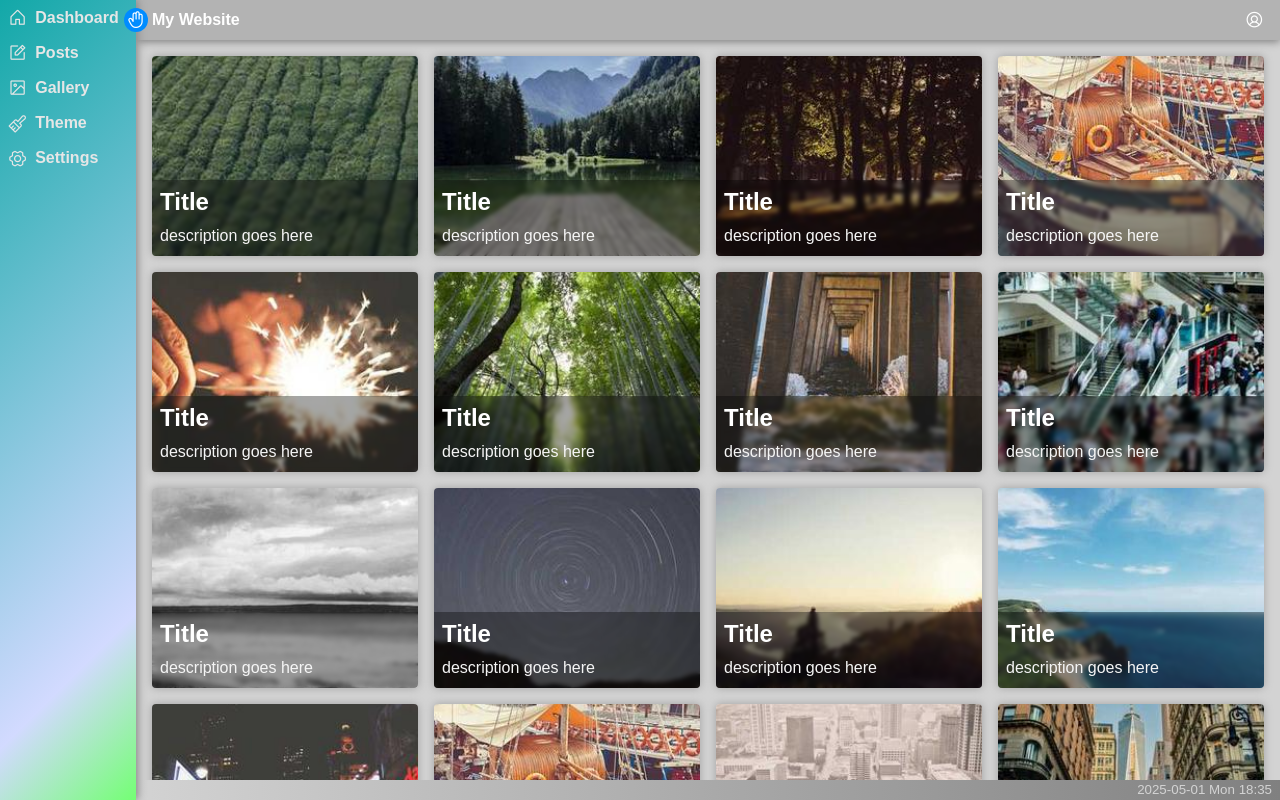
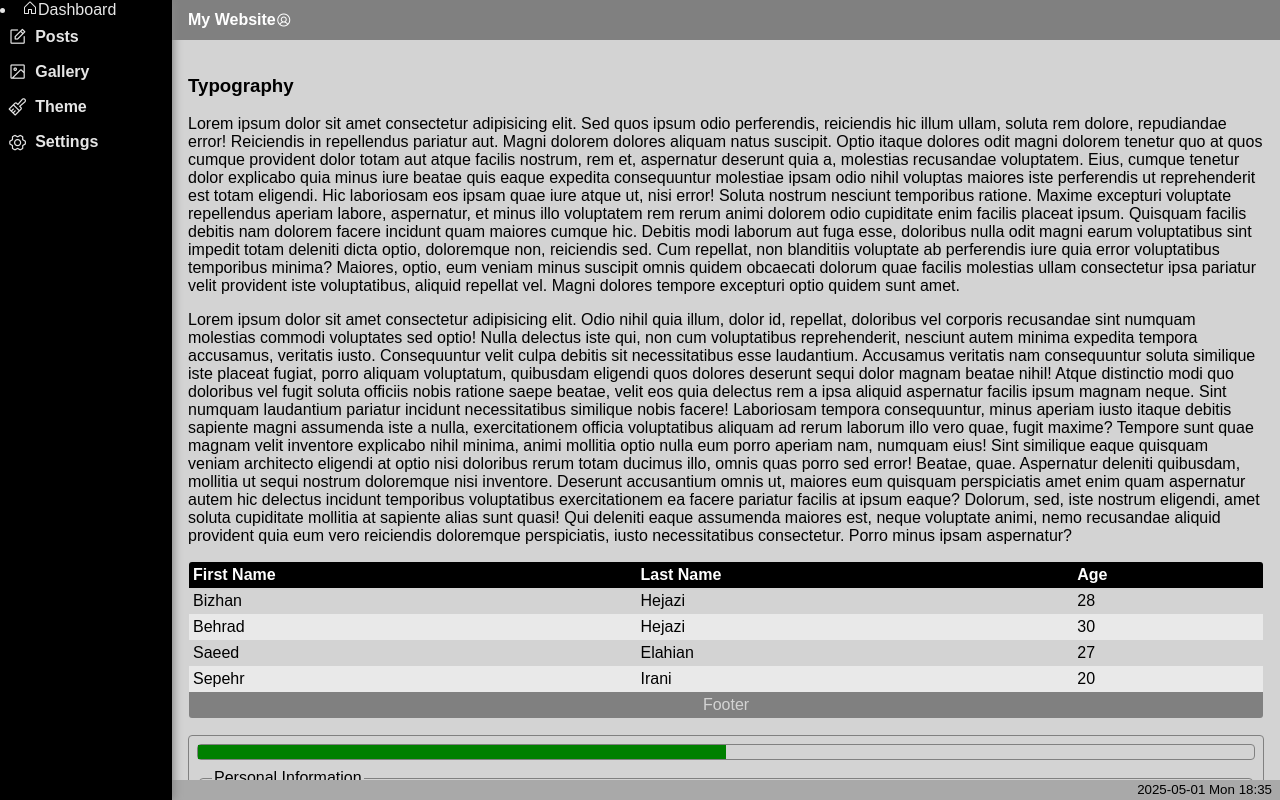
Before and after one commit to bizhanhe1996/admin-dashboard, a plain HTML site: page index.html in a window 1280 px wide. Drawn offline with nearby package versions, Linux system fonts and the light colour scheme.

Commit message:
Separated CSS

```diff
--- a/index.html
+++ b/index.html
@@ -1,162 +1,153 @@
 <!DOCTYPE html>
-<html>
+<html class="light">
   <head lang="en-US" dir="ltr">
-    <title>My Dashboard</title>
+    <title>HTML CSS Practice</title>
     <meta charset="UTF-8" />
     <meta name="viewport" content="screen-width=device-width,initial-scale=1" />
-    <link rel="stylesheet" href="styles.css" />
-    <!-- Phosphor Icons -->
-    <link
-      rel="stylesheet"
-      type="text/css"
-      href="https://cdn.jsdelivr.net/npm/@phosphor-icons/web@2.1.1/src/regular/style.css"
-    />
+    <link rel="stylesheet" href="styles/app.css" />
   </head>
   <body>
-    <main>
     <aside id="layout-aside">
       <nav>
+        <li><i class="ph ph-house"></i><span>Dashboard</span></li>
         <ul>
-            <li><i class="ph ph-house"></i><span>Dashboard</span></li>
           <li><i class="ph ph-note-pencil"></i><span>Posts</span></li>
           <li><i class="ph ph-image-square"></i><span>Gallery</span></li>
-            <li>
-              <i class="ph ph-paint-brush-household"></i><span>Theme</span>
-            </li>
+          <li><i class="ph ph-paint-brush-household"></i><span>Theme</span></li>
           <li><i class="ph ph-gear-six"></i><span>Settings</span></li>
         </ul>
       </nav>
     </aside>
     <section>
       <header>
-          <span id="aside-collapse" onclick="toggleAside()">
-            <i class="ph ph-hand"></i>
-          </span>
         <b>My Website</b>
-          <i
-            class="ph ph-user-circle"
-            style="margin-left: auto; font-size: 1.2rem"
-          ></i>
+        <i id="header-profile" class="ph ph-user-circle"></i>
       </header>
+      <main>
+        <!-- Typography -->
+
         <article>
-          <div id="grid-box">
-            <div class="item">
-              <div>
-                <h2>Title</h2>
-                <p>description goes here</p>
+          <h1 class="m-0">Typography</h1>
+          <p>
+            Lorem ipsum dolor sit amet consectetur adipisicing elit. Sed quos
+            ipsum odio perferendis, reiciendis hic illum ullam, soluta rem
+            dolore, repudiandae error! Reiciendis in repellendus pariatur aut.
+            Magni dolorem dolores aliquam natus suscipit. Optio itaque dolores
+            odit magni dolorem tenetur quo at quos cumque provident dolor totam
+            aut atque facilis nostrum, rem et, aspernatur deserunt quia a,
+            molestias recusandae voluptatem. Eius, cumque tenetur dolor
+            explicabo quia minus iure beatae quis eaque expedita consequuntur
+            molestiae ipsam odio nihil voluptas maiores iste perferendis ut
+            reprehenderit est totam eligendi. Hic laboriosam eos ipsam quae iure
+            atque ut, nisi error! Soluta nostrum nesciunt temporibus ratione.
+            Maxime excepturi voluptate repellendus aperiam labore, aspernatur,
+            et minus illo voluptatem rem rerum animi dolorem odio cupiditate
+            enim facilis placeat ipsum. Quisquam facilis debitis nam dolorem
+            facere incidunt quam maiores cumque hic. Debitis modi laborum aut
+            fuga esse, doloribus nulla odit magni earum voluptatibus sint
+            impedit totam deleniti dicta optio, doloremque non, reiciendis sed.
+            Cum repellat, non blanditiis voluptate ab perferendis iure quia
+            error voluptatibus temporibus minima? Maiores, optio, eum veniam
+            minus suscipit omnis quidem obcaecati dolorum quae facilis molestias
+            ullam consectetur ipsa pariatur velit provident iste voluptatibus,
+            aliquid repellat vel. Magni dolores tempore excepturi optio quidem
+            sunt amet.
+          </p>
+          <p>
+            Lorem ipsum dolor sit amet consectetur adipisicing elit. Odio nihil
+            quia illum, dolor id, repellat, doloribus vel corporis recusandae
+            sint numquam molestias commodi voluptates sed optio! Nulla delectus
+            iste qui, non cum voluptatibus reprehenderit, nesciunt autem minima
+            expedita tempora accusamus, veritatis iusto. Consequuntur velit
+            culpa debitis sit necessitatibus esse laudantium. Accusamus
+            veritatis nam consequuntur soluta similique iste placeat fugiat,
+            porro aliquam voluptatum, quibusdam eligendi quos dolores deserunt
+            sequi dolor magnam beatae nihil! Atque distinctio modi quo doloribus
+            vel fugit soluta officiis nobis ratione saepe beatae, velit eos quia
+            delectus rem a ipsa aliquid aspernatur facilis ipsum magnam neque.
+            Sint numquam laudantium pariatur incidunt necessitatibus similique
+            nobis facere! Laboriosam tempora consequuntur, minus aperiam iusto
+            itaque debitis sapiente magni assumenda iste a nulla, exercitationem
+            officia voluptatibus aliquam ad rerum laborum illo vero quae, fugit
+            maxime? Tempore sunt quae magnam velit inventore explicabo nihil
+            minima, animi mollitia optio nulla eum porro aperiam nam, numquam
+            eius! Sint similique eaque quisquam veniam architecto eligendi at
+            optio nisi doloribus rerum totam ducimus illo, omnis quas porro sed
+            error! Beatae, quae. Aspernatur deleniti quibusdam, mollitia ut
+            sequi nostrum doloremque nisi inventore. Deserunt accusantium omnis
+            ut, maiores eum quisquam perspiciatis amet enim quam aspernatur
+            autem hic delectus incidunt temporibus voluptatibus exercitationem
+            ea facere pariatur facilis at ipsum eaque? Dolorum, sed, iste
+            nostrum eligendi, amet soluta cupiditate mollitia at sapiente alias
+            sunt quasi! Qui deleniti eaque assumenda maiores est, neque
+            voluptate animi, nemo recusandae aliquid provident quia eum vero
+            reiciendis doloremque perspiciatis, iusto necessitatibus
+            consectetur. Porro minus ipsam aspernatur?
+          </p>
+        </article>
+
+        <!-- Table -->
+        <table class="mb-3">
+          <thead>
+            <tr>
+              <th>First Name</th>
+              <th>Last Name</th>
+              <th>Age</th>
+            </tr>
+          </thead>
+          <tbody>
+            <tr>
+              <td>Bizhan</td>
+              <td>Hejazi</td>
+              <td>28</td>
+            </tr>
+            <tr>
+              <td>Behrad</td>
+              <td>Hejazi</td>
+              <td>30</td>
+            </tr>
+            <tr>
+              <td>Saeed</td>
+              <td>Elahian</td>
+              <td>27</td>
+            </tr>
+            <tr>
+              <td>Sepehr</td>
+              <td>Irani</td>
+              <td>20</td>
+            </tr>
+          </tbody>
+          <tfoot>
+            <tr>
+              <td colspan="3">Footer</td>
+            </tr>
+          </tfoot>
+        </table>
+        <!-- Form -->
+        <form action="#">
+          <progress style="width: 100%" value="1" max="2"></progress>
+          <fieldset class="mb-2">
+            <legend>Personal Information</legend>
+            <div class="input-group">
+              <label for="fname">First Name</label>
+              <input type="text" id="fname" placeholder="First name" />
+              <small>error appear here</small>
             </div>
-              <img src="images/01.jpg" draggable="false" />
+            <div class="input-group">
+              <label for="lname">Last Name</label>
+              <input type="text" id="lname" placeholder="Last name" />
+              <small>error appear here</small>
             </div>
-            <div class="item">
-              <div>
-                <h2>Title</h2>
-                <p>description goes here</p>
+          </fieldset>
+          <div style="display: flex; justify-content: end; gap: 0.25rem">
+            <button type="cancel">Cancel</button>
+            <button type="reset">Reset</button>
+            <button type="submit">Register</button>
           </div>
-              <img src="images/02.jpg" draggable="false" />
-            </div>
-            <div class="item">
-              <div>
-                <h2>Title</h2>
-                <p>description goes here</p>
-              </div>
-              <img src="images/03.jpg" draggable="false" />
-            </div>
-            <div class="item">
-              <div>
-                <h2>Title</h2>
-                <p>description goes here</p>
-              </div>
-              <img src="images/04.jpg" draggable="false" />
-            </div>
-            <div class="item">
-              <div>
-                <h2>Title</h2>
-                <p>description goes here</p>
-              </div>
-              <img src="images/05.jpg" draggable="false" />
-            </div>
-            <div class="item">
-              <div>
-                <h2>Title</h2>
-                <p>description goes here</p>
-              </div>
-              <img src="images/06.jpg" draggable="false" />
-            </div>
-            <div class="item">
-              <div>
-                <h2>Title</h2>
-                <p>description goes here</p>
-              </div>
-              <img src="images/07.jpg" draggable="false" />
-            </div>
-            <div class="item">
-              <div>
-                <h2>Title</h2>
-                <p>description goes here</p>
-              </div>
-              <img src="images/08.jpg" draggable="false" />
-            </div>
-            <div class="item">
-              <div>
-                <h2>Title</h2>
-                <p>description goes here</p>
-              </div>
-              <img src="images/09.jpg" draggable="false" />
-            </div>
-            <div class="item">
-              <div>
-                <h2>Title</h2>
-                <p>description goes here</p>
-              </div>
-              <img src="images/10.jpg" draggable="false" />
-            </div>
-            <div class="item">
-              <div>
-                <h2>Title</h2>
-                <p>description goes here</p>
-              </div>
-              <img src="images/11.jpg" draggable="false" />
-            </div>
-            <div class="item">
-              <div>
-                <h2>Title</h2>
-                <p>description goes here</p>
-              </div>
-              <img src="images/12.jpg" draggable="false" />
-            </div>
-            <div class="item">
-              <div>
-                <h2>Title</h2>
-                <p>description goes here</p>
-              </div>
-              <img src="images/13.jpg" draggable="false" />
-            </div>
-            <div class="item">
-              <div>
-                <h2>Title</h2>
-                <p>description goes here</p>
-              </div>
-              <img src="images/14.jpg" draggable="false" />
-            </div>
-            <div class="item">
-              <div>
-                <h2>Title</h2>
-                <p>description goes here</p>
-              </div>
-              <img src="images/15.jpg" draggable="false" />
-            </div>
-            <div class="item">
-              <div>
-                <h2>Title</h2>
-                <p>description goes here</p>
-              </div>
-              <img src="images/16.jpg" draggable="false" />
-            </div>
-          </div>
-        </article>
+        </form>
+      </main>
       <footer><small>2025-05-01 Mon 18:35</small></footer>
     </section>
-    </main>
     <script src="scripts.js"></script>
   </body>
 </html>
--- a/styles.css
+++ /dev/null
@@ -1,176 +0,0 @@
-#grid-box {
-  display: grid;
-  grid-template-columns: 1fr 1fr 1fr 1fr;
-  column-gap: 1rem;
-  row-gap: 1rem;
-  div.item {
-    height: 200px;
-    border-radius: 4px;
-    box-shadow: 0 0 8px rgb(160, 160, 160);
-    overflow: hidden;
-    position: relative;
-    img {
-      margin: auto;
-      width: 100%;
-      height: 100%;
-      object-position: center center;
-      object-fit: cover;
-      transition: transform 0.3s ease;
-      cursor: pointer;
-      &:hover {
-        transform: scale(1.2);
-      }
-      z-index: 1;
-    }
-    div {
-      z-index: 2;
-      position: absolute;
-      width: 100%;
-      padding: 0.5rem;
-      bottom: 0;
-      background: rgba(0, 0, 0, 0.35);
-      backdrop-filter: blur(2px);
-      h2 {
-        margin: 0;
-        margin-bottom: 0.5rem;
-        color: white;
-      }
-      p {
-        margin: 0;
-        color: whitesmoke;
-      }
-    }
-  }
-  @media screen and (max-width: 601px) {
-    grid-template-columns: 1fr;
-  }
-  @media screen and (min-width: 601px) and (max-width: 900px) {
-    grid-template-columns: 1fr 1fr 1fr;
-  }
-}
-* {
-  box-sizing: border-box;
-  font-family: Ubuntu, Arial;
-  user-select: none;
-}
-body {
-  margin: 0;
-}
-p {
-  text-align: justify;
-  margin: 0;
-  color: rgb(90, 90, 90);
-  line-height: 1.5rem;
-}
-main {
-  display: grid;
-  height: 100vh;
-  grid-template-columns: 136px 1fr;
-  @media screen and (max-width: 601px) {
-    grid-template-columns: 1fr;
-  }
-}
-aside {
-  box-shadow: 2px 0px 8px #888888;
-  height: 100vh;
-  overflow: hidden;
-  z-index: 3;
-  background: linear-gradient(
-    135deg,
-    rgb(18, 168, 168),
-    rgb(210, 218, 255) 80%,
-    rgb(116, 255, 116) 100%
-  );
-  color: rgb(230, 230, 230);
-  @media screen and (max-width: 601px) {
-    position: fixed;
-    left: -124px;
-    top: 0;
-  }
-  nav {
-    ul {
-      list-style-type: none;
-      list-style-position: unset;
-      padding: 0.5rem;
-      margin: 0;
-      display: flex;
-      flex-direction: column;
-      gap: 1rem;
-      li {
-        display: flex;
-        flex-direction: row;
-        align-items: center;
-        user-select: none;
-        cursor: pointer;
-        transition: color 0.3s ease;
-        &:hover {
-          color: white;
-        }
-        i {
-          margin-right: 0.5rem;
-          font-size: 1.2rem;
-        }
-        span {
-          font-weight: 700;
-        }
-      }
-    }
-  }
-}
-section {
-  display: grid;
-  grid-template-rows: 40px 1fr 20px;
-  max-height: 100vh;
-  background-color: lightgray;
-}
-header {
-  box-shadow: 0 2px 8px rgb(128, 128, 128);
-  background-color: rgb(179, 179, 179);
-  display: relative;
-  height: 40px;
-  display: flex;
-  color: white;
-  align-items: center;
-  padding: 1rem;
-}
-article {
-  padding: 1rem;
-  overflow-y: auto;
-}
-article::-webkit-scrollbar {
-  scroll-behavior: smooth;
-  width: 8px;
-}
-article::-webkit-scrollbar-track {
-  background: lightgray;
-}
-article::-webkit-scrollbar-thumb {
-  background: gray;
-}
-article::-webkit-scrollbar-thumb:hover {
-  background: teal;
-}
-footer {
-  background: linear-gradient(to right, transparent, gray);
-  text-align: end;
-  color: lightgray;
-  padding-right: 0.5rem;
-}
-#aside-collapse {
-  z-index: 3;
-  font-weight: bold;
-  background: rgb(0, 140, 255);
-  display: inline-flex;
-  height: 24px;
-  width: 24px;
-  align-items: center;
-  justify-content: center;
-  cursor: pointer;
-  user-select: none;
-  position: absolute;
-  left: 124px;
-  border-radius: 50%;
-}
-.ph {
-  font-size: 1.2rem;
-}
--- /dev/null
+++ b/styles/_forms.css
@@ -0,0 +1,35 @@
+form {
+  border: 1px solid gray;
+  padding: 0.5rem;
+  border-radius: 0.25rem;
+  progress {
+    border-radius: 0;
+    margin-bottom: 0.5rem;
+    &::-webkit-progress-bar {
+      background-color: transparent;
+      border: 1px solid gray;
+      border-radius: 0.25rem;
+    }
+  }
+  fieldset {
+    border-radius: 0.25rem;
+    border: 1px solid gray;
+  }
+  div.input-group {
+    display: flex;
+    flex-direction: column;
+    gap: 4px;
+    margin-bottom: 0.5rem;
+    label {
+      font-size: small;
+    }
+    input {
+      padding: 0.25rem;
+      border-radius: 0.25rem;
+      border: 1px solid gray;
+    }
+    small {
+      color: red;
+    }
+  }
+}
--- /dev/null
+++ b/styles/_helpers.css
@@ -0,0 +1,14 @@
+
+
+.m-b {
+  margin: 0;
+}
+.mb-1 {
+  margin-bottom: 0.25rem;
+}
+.mb-2 {
+  margin-bottom: 0.5rem;
+}
+.mb-3 {
+  margin-bottom: 1rem;
+}
--- /dev/null
+++ b/styles/_layout.css
@@ -0,0 +1,87 @@
+body {
+  display: grid;
+  height: 100vh;
+  grid-template-columns: 172px 1fr;
+  @media screen and (max-width: 601px) {
+    grid-template-columns: 1fr;
+  }
+  aside {
+    box-shadow: 2px 0px 8px #888888;
+    height: 100vh;
+    overflow: hidden;
+    z-index: 3;
+    background: black;
+    color: rgb(230, 230, 230);
+    @media screen and (max-width: 601px) {
+      position: fixed;
+      left: -124px;
+      top: 0;
+    }
+    nav {
+      ul {
+        list-style-type: none;
+        list-style-position: unset;
+        padding: 0.5rem;
+        margin: 0;
+        display: flex;
+        flex-direction: column;
+        gap: 1rem;
+        li {
+          display: flex;
+          flex-direction: row;
+          align-items: center;
+          user-select: none;
+          cursor: pointer;
+          transition: color 0.3s ease;
+          &:hover {
+            color: white;
+          }
+          i {
+            margin-right: 0.5rem;
+            font-size: 1.2rem;
+          }
+          span {
+            font-weight: 700;
+          }
+        }
+      }
+    }
+  }
+  section {
+    header {
+      background-color: gray;
+      display: relative;
+      height: 40px;
+      display: flex;
+      color: white;
+      align-items: center;
+      padding: 1rem;
+    }
+    main {
+      padding: 1rem;
+      overflow-y: auto;
+      &::-webkit-scrollbar {
+        scroll-behavior: smooth;
+        width: 8px;
+      }
+      &::-webkit-scrollbar-track {
+        background: lightgray;
+      }
+      &::-webkit-scrollbar-thumb {
+        background: gray;
+      }
+      &::-webkit-scrollbar-thumb:hover {
+        background: teal;
+      }
+    }
+    display: grid;
+    grid-template-rows: 40px 1fr 20px;
+    max-height: 100vh;
+    background-color: lightgray;
+    footer {
+      background: darkgray;
+      text-align: end;
+      padding-right: 0.5rem;
+    }
+  }
+}
--- /dev/null
+++ b/styles/_reset.css
@@ -0,0 +1,14 @@
+* {
+  font-family: Ubuntu, Arial;
+  box-sizing: border-box;
+  user-select: none;
+  &:focus {
+    outline: none;
+  }
+}
+body {
+  margin: 0;
+}
+button {
+  cursor: pointer;
+}
--- /dev/null
+++ b/styles/_tables.css
@@ -0,0 +1,38 @@
+table {
+  width: 100%;
+  border: 1px solid gray;
+  border-radius: 0.25rem;
+  overflow: hidden;
+
+  border-collapse: collapse;
+  thead {
+    tr {
+      background-color: black;
+      color: white;
+      th {
+        text-align: start;
+        padding: 0.25rem;
+      }
+    }
+  }
+  tbody {
+    tr {
+      td {
+        padding: 0.25rem;
+      }
+      &:nth-child(even) {
+        background-color: rgba(255, 255, 255, 0.5);
+      }
+    }
+  }
+  tfoot {
+    background-color: gray;
+    tr {
+      td {
+        text-align: center;
+        padding: 0.25rem;
+        color: lightgray;
+      }
+    }
+  }
+}
```
Also changed, not shown: styles/app.css (added, +7 -0 lines), styles/_variables.css (added). Lines whose indentation alone changed are shown as unchanged.
